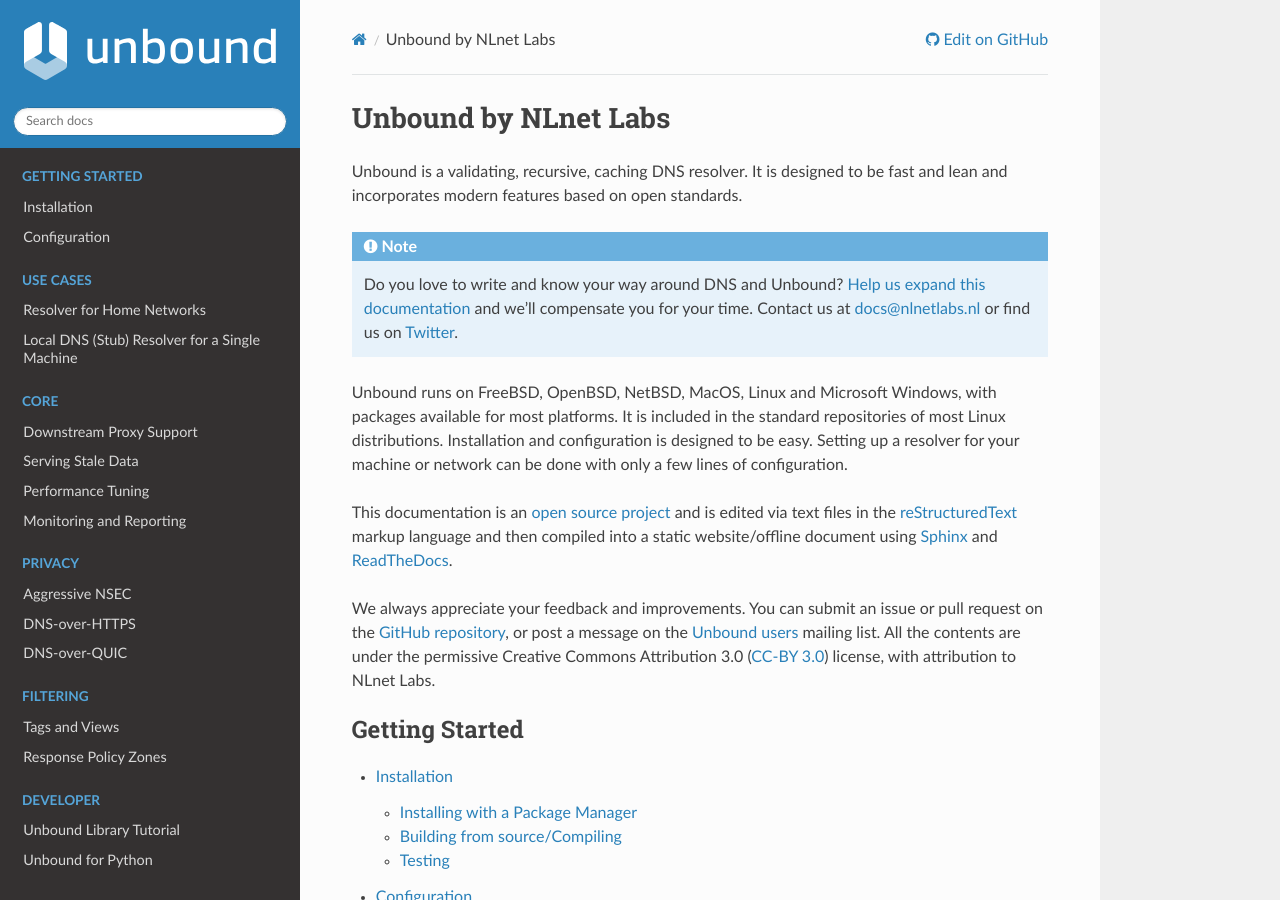
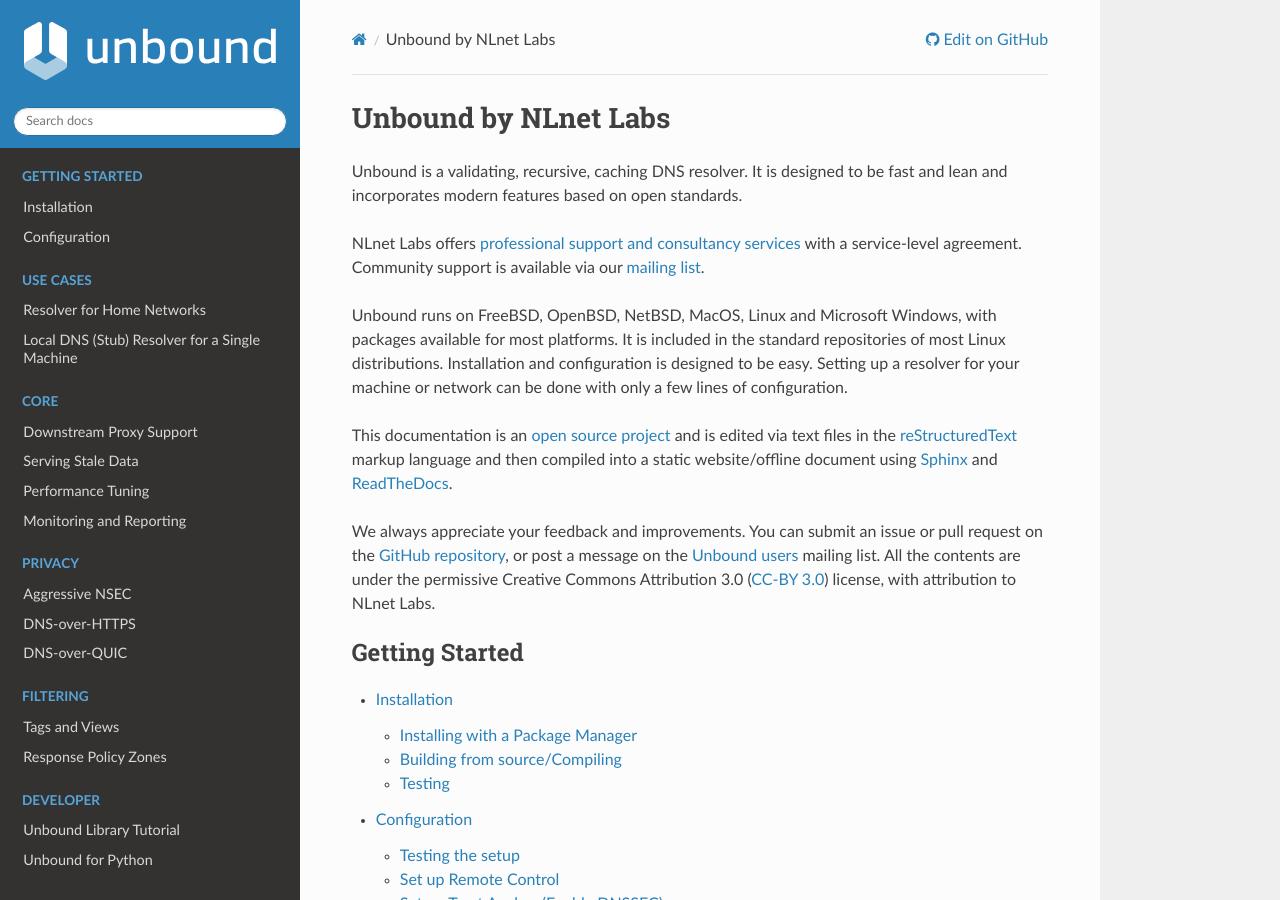
Before and after one commit to NLnetLabs/unbound-manual, a Sphinx documentation site: the page built from source/index.rst, in a window 1280 px wide and 900 px high. Built offline with Sphinx 7.4.7 and the Read the Docs theme 3.1.0, drawn with Linux system fonts in a browser that asks for light colours.

Commit message:
Update docs landing page

```diff
--- a/source/index.rst
+++ b/source/index.rst
@@ -4,10 +4,10 @@
 Unbound is a validating, recursive, caching DNS resolver. It is designed to be
 fast and lean and incorporates modern features based on open standards.
 
-.. Note::  Do you love to write and know your way around DNS and Unbound?
-           :doc:`Help us expand this documentation <reference/todo>` and we'll
-           compensate you for your time. Contact us at docs@nlnetlabs.nl or
-           find us on `Twitter <https://twitter.com/nlnetlabs>`_.
+NLnet Labs offers `professional support and consultancy services
+<https://www.nlnetlabs.nl/services/contracts/>`_ with a service-level
+agreement. Community support is available via our `mailing list
+<https://lists.nlnetlabs.nl/mailman/listinfo/unbound-users>`_.
 
 Unbound runs on FreeBSD, OpenBSD, NetBSD, MacOS, Linux and Microsoft Windows,
 with packages available for most platforms. It is included in the standard
```
